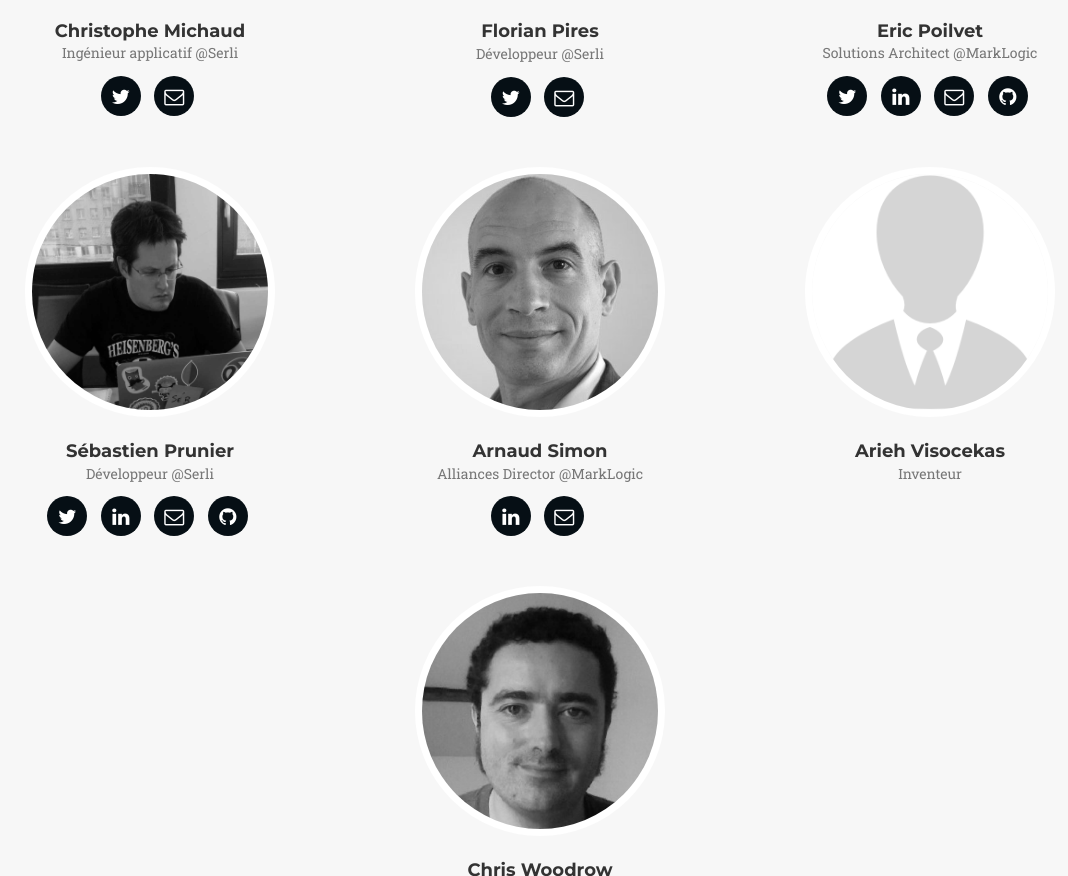
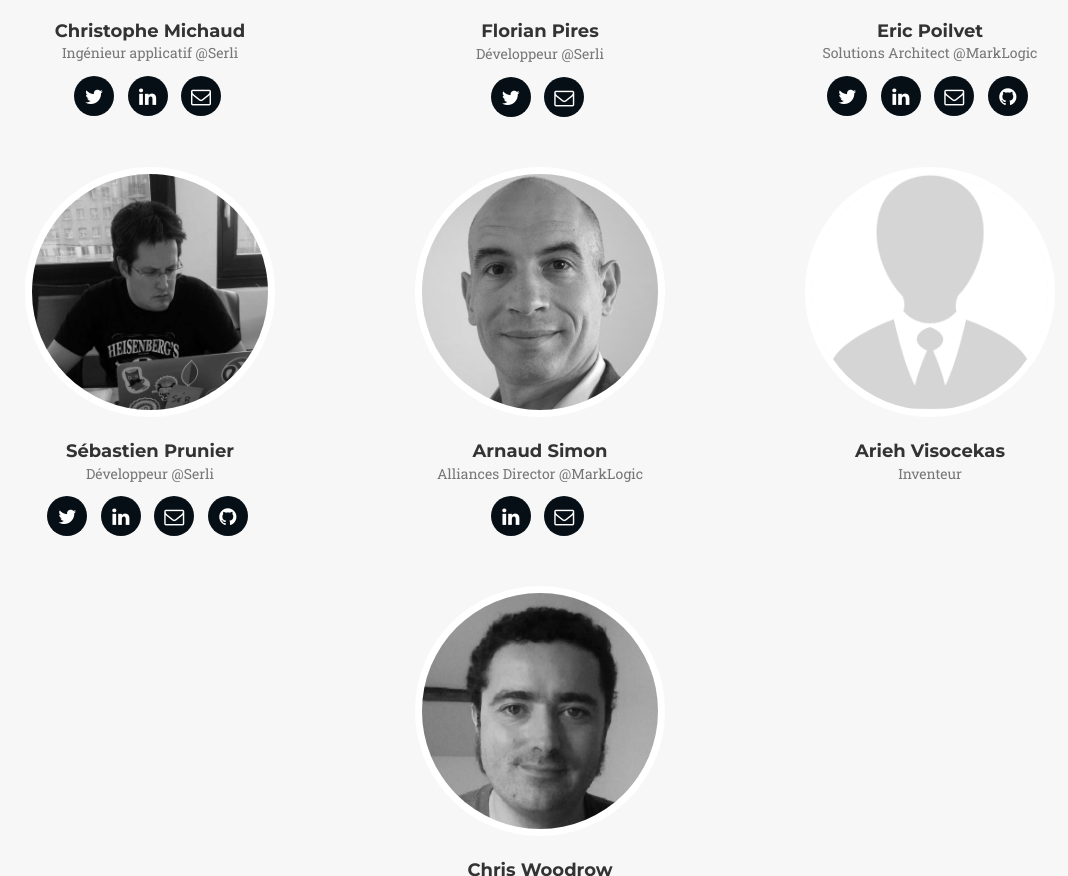
Before and after one commit to DispatchVictimes/DispatchVictimes.github.io, a website: page index.html in a window 1280 px wide. Shown: the part 6327-7203 px from the top of the page, without its empty margins (100-1168 px from the left). Drawn offline with nearby package versions, Linux system fonts and the light colour scheme; a web font is replaced by a local one.

Commit message:
Xophe Linkedin

```diff
--- a/index.html
+++ b/index.html
@@ -516,10 +516,9 @@
                         <h4>Christophe Michaud</h4>
                         <p class="text-muted">Ingénieur applicatif @Serli</p>
                         <ul class="list-inline social-buttons">
-                            <li><a href="https://twitter.com/@xophe_86"><i class="fa fa-twitter"></i></a>
-                            </li>
-                            <li><a href="mailto:christophe.michaud@serli.com"><i class="fa fa-envelope-o"></i></a>
-                            </li>
+                            <li><a href="https://twitter.com/@xophe_86"><i class="fa fa-twitter"></i></a></li>
+                            <li><a href="https://www.linkedin.com/in/xophemichaud/fr"><i class="fa fa-linkedin"></i></a></li>
+                            <li><a href="mailto:christophe.michaud@serli.com"><i class="fa fa-envelope-o"></i></a></li>
                         </ul>
                     </div>
                 </div>
```
